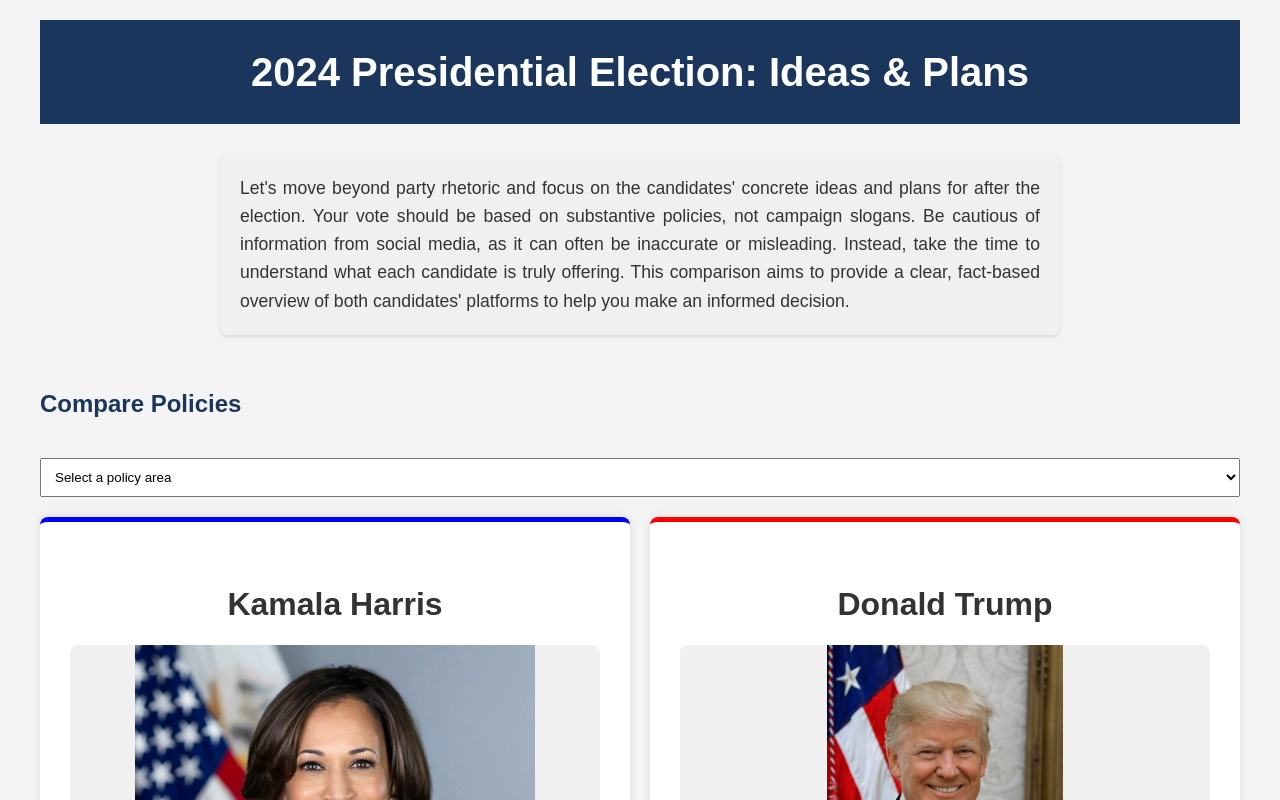
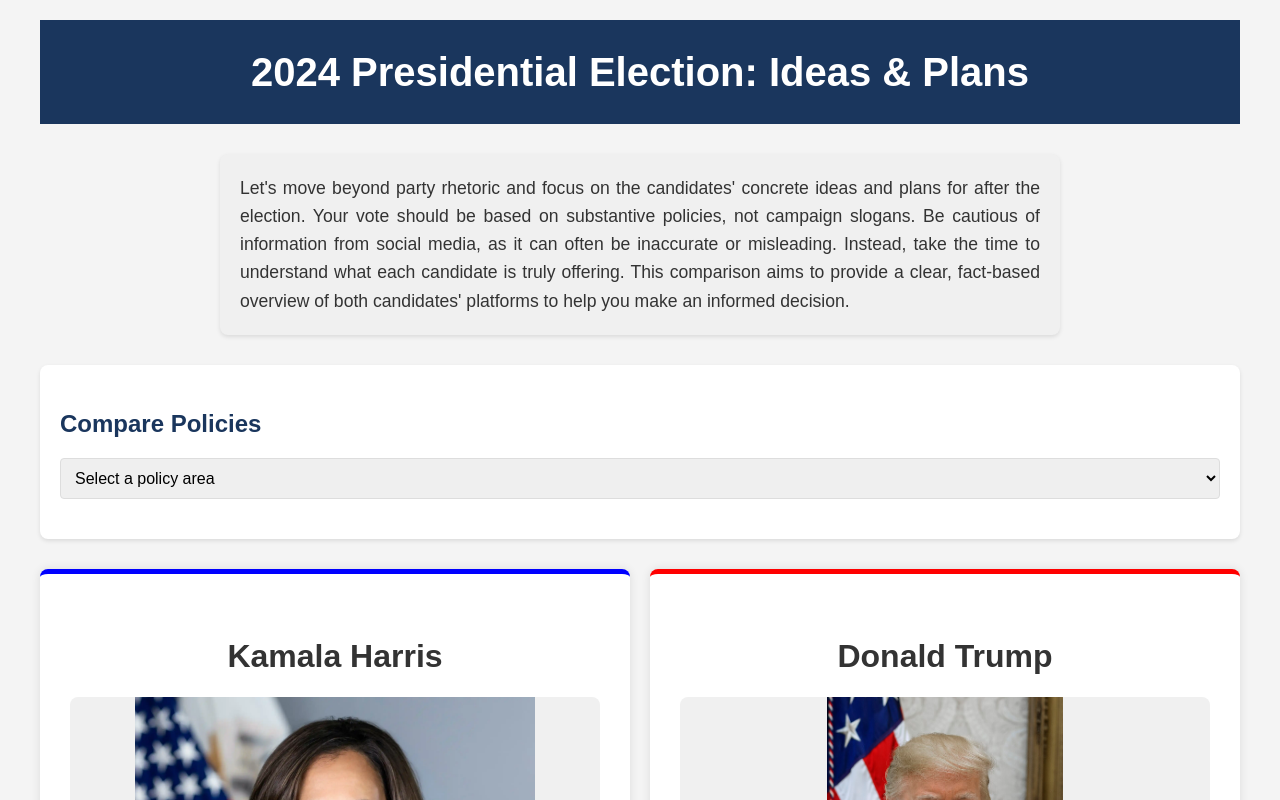
Before and after one commit to PaulMoreira/FactVerify, a React (Create React App) app: page / in a window 1280 px wide. Shown: the top 800 px of the page. Built offline with nearby package versions, Linux system fonts and the light colour scheme.

Commit message:
fixed css

```diff
--- a/src/App.css
+++ b/src/App.css
@@ -145,9 +145,11 @@ footer {
 }
 
 .policy-comparison {
-  display: flex;
-  flex-direction: column;
-  gap: 20px;
+  background-color: white;
+  border-radius: 8px;
+  padding: 20px;
+  margin-bottom: 30px;
+  box-shadow: 0 2px 4px rgba(0, 0, 0, 0.1);
 }
 
 .policy-comparison h2, .fact-check-resources h2, .voter-resources h2 {
@@ -159,18 +161,18 @@ footer {
   width: 100%;
   padding: 10px;
   margin-bottom: 20px;
+  border: 1px solid #ddd;
+  border-radius: 4px;
+  font-size: 16px;
 }
 
 .comparison-content {
   display: flex;
-  flex-direction: column;
-  gap: 30px;
+  justify-content: space-between;
 }
 
 .candidate-policy {
-  border: 1px solid #ccc;
-  padding: 20px;
-  border-radius: 5px;
+  width: 48%;
 }
 
 .candidate-policy h3 {
@@ -380,10 +382,11 @@ footer {
 }
 
 .scenario-example {
-  margin-top: 20px;
-  background-color: #f0f0f0;
+  margin-top: 15px;
   padding: 15px;
+  background-color: #e6f3ff;
   border-radius: 5px;
+  border-left: 4px solid #1a365d;
 }
 
 .scenario-example h4 {
```
